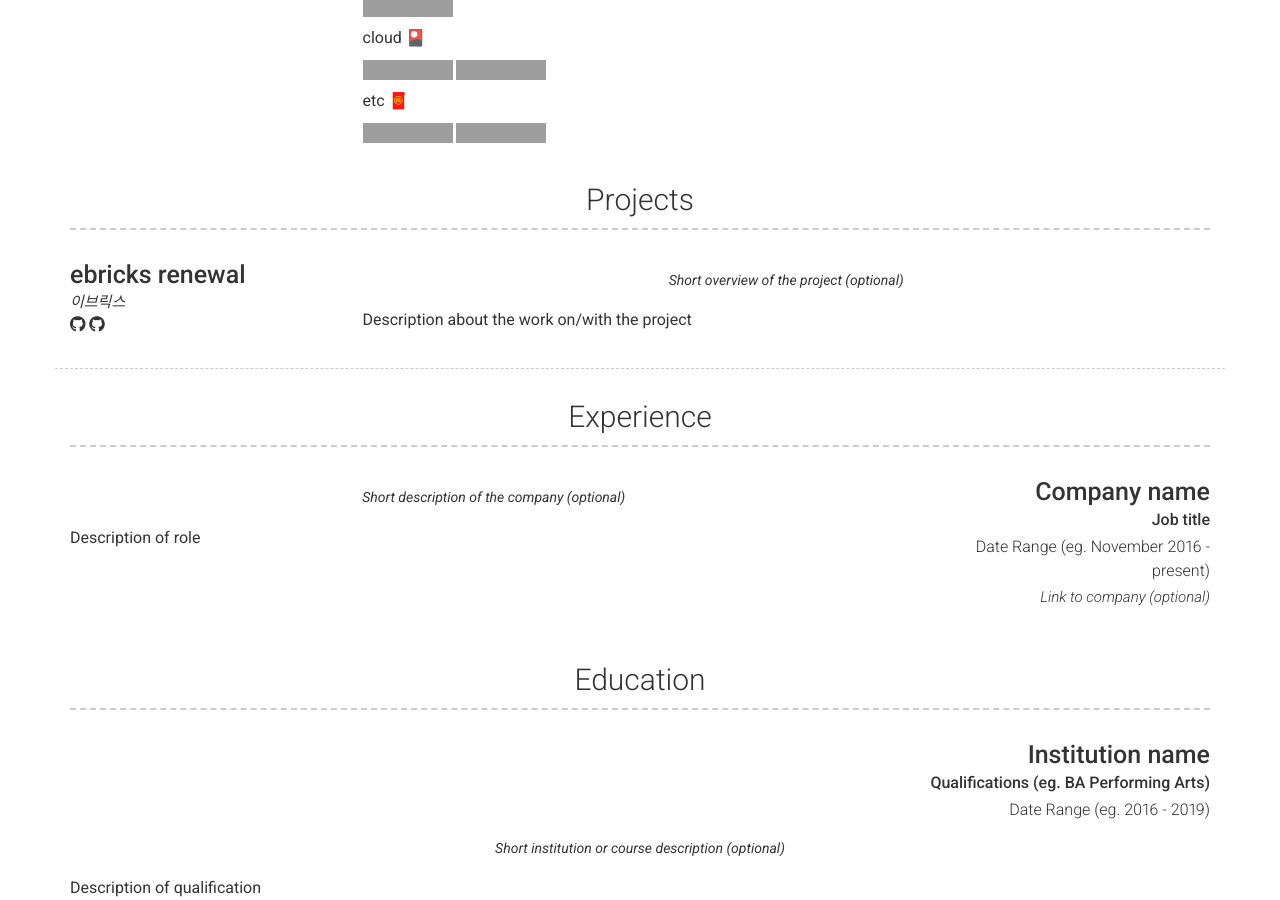
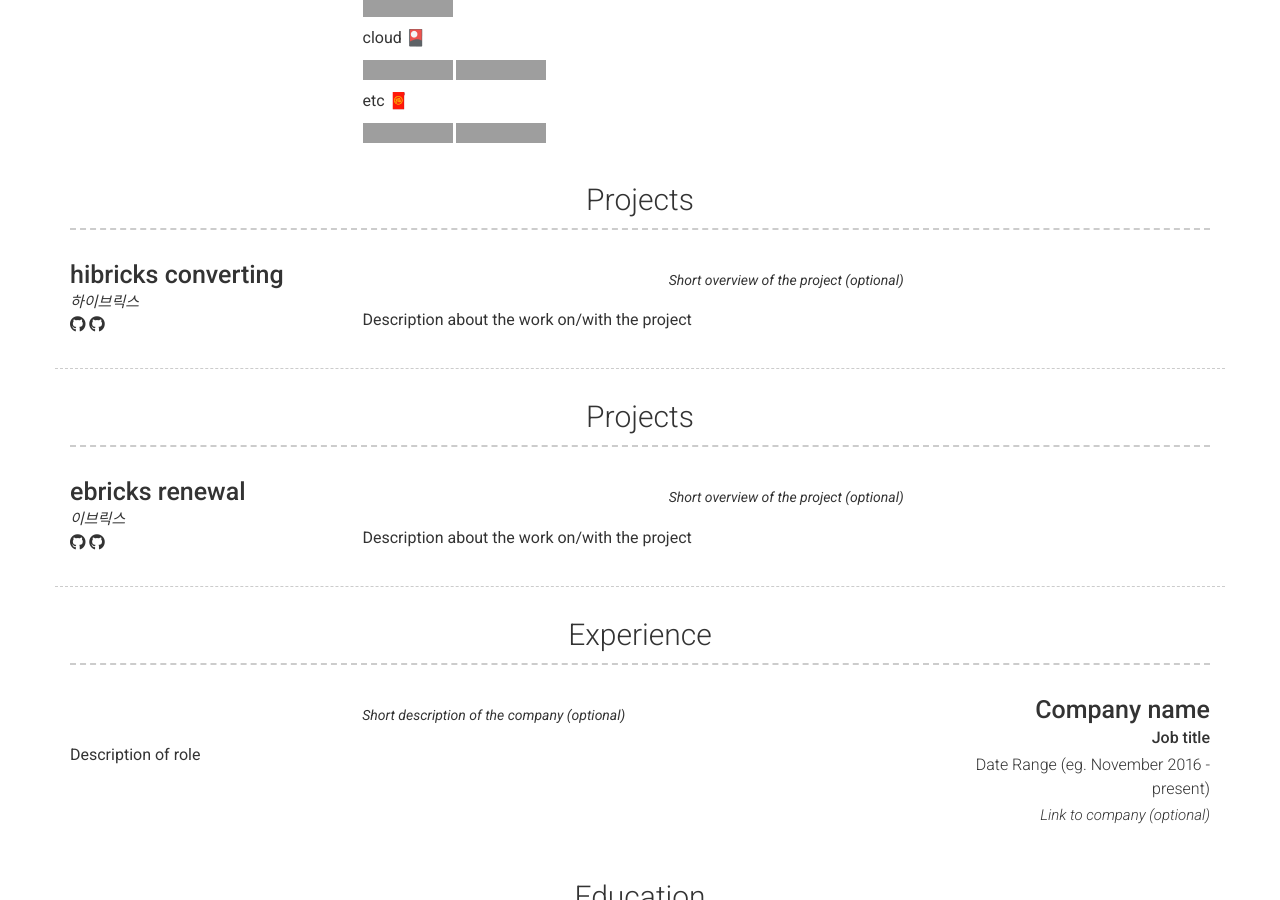
Before and after one commit to fada2020/fada2020.github.io, a Jekyll site: the page built from index.md, in a window 1280 px wide and 900 px high, scrolled down 713 px. Built offline with Jekyll 4.4.1, drawn with Linux system fonts in a browser that asks for light colours; nearby versions of some CDN libraries; grey boxes are pictures that could not be loaded.

Commit message:
ㄱㄱㄱ

```diff
--- a/_config.yml
+++ b/_config.yml
@@ -122,6 +122,8 @@ content:
           Short overview of the project (optional)
         description: | # this will include new lines to allow paragraphs
           Description about the work on/with the project
+  - title: Projects # Title for the section
+    layout: list # Type of content section (list/text)
     content:
       - layout: left
         border: weak  # Value of `weak` will display a weak border below this item. # Any
```
